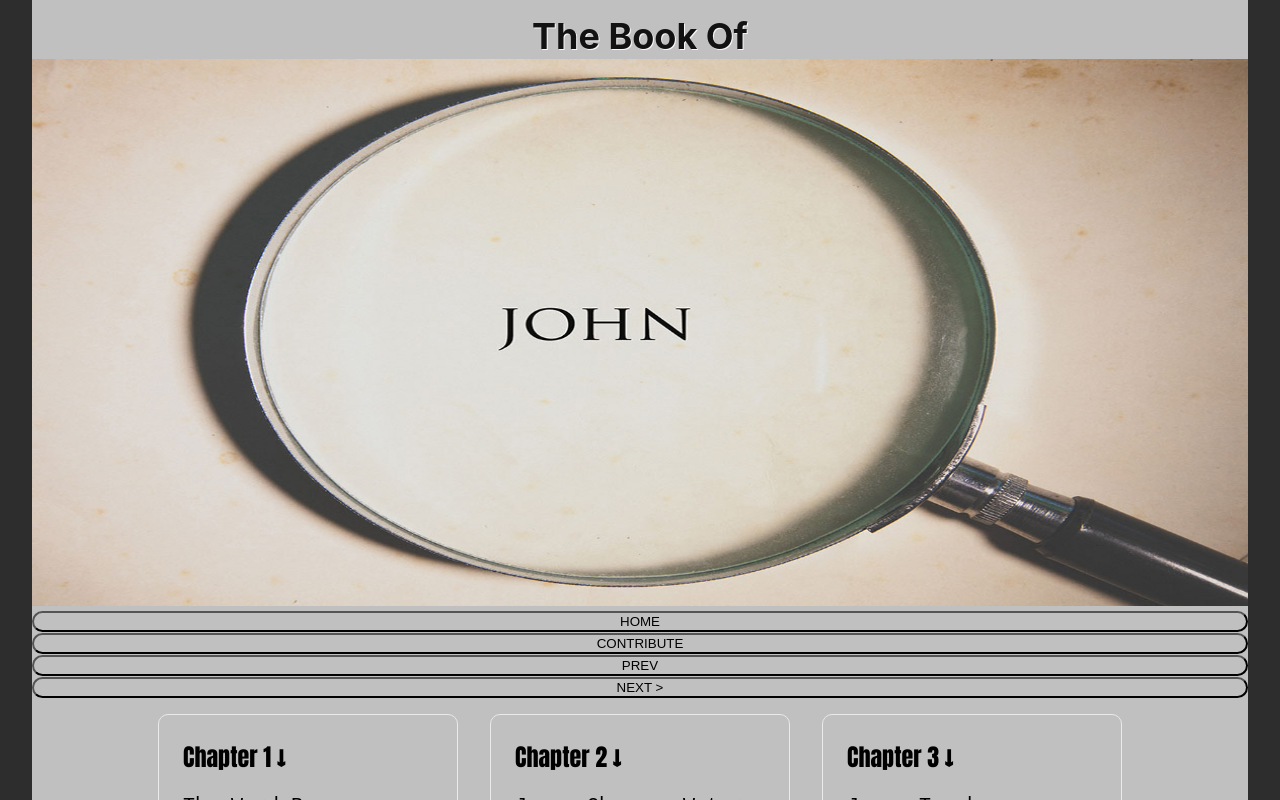
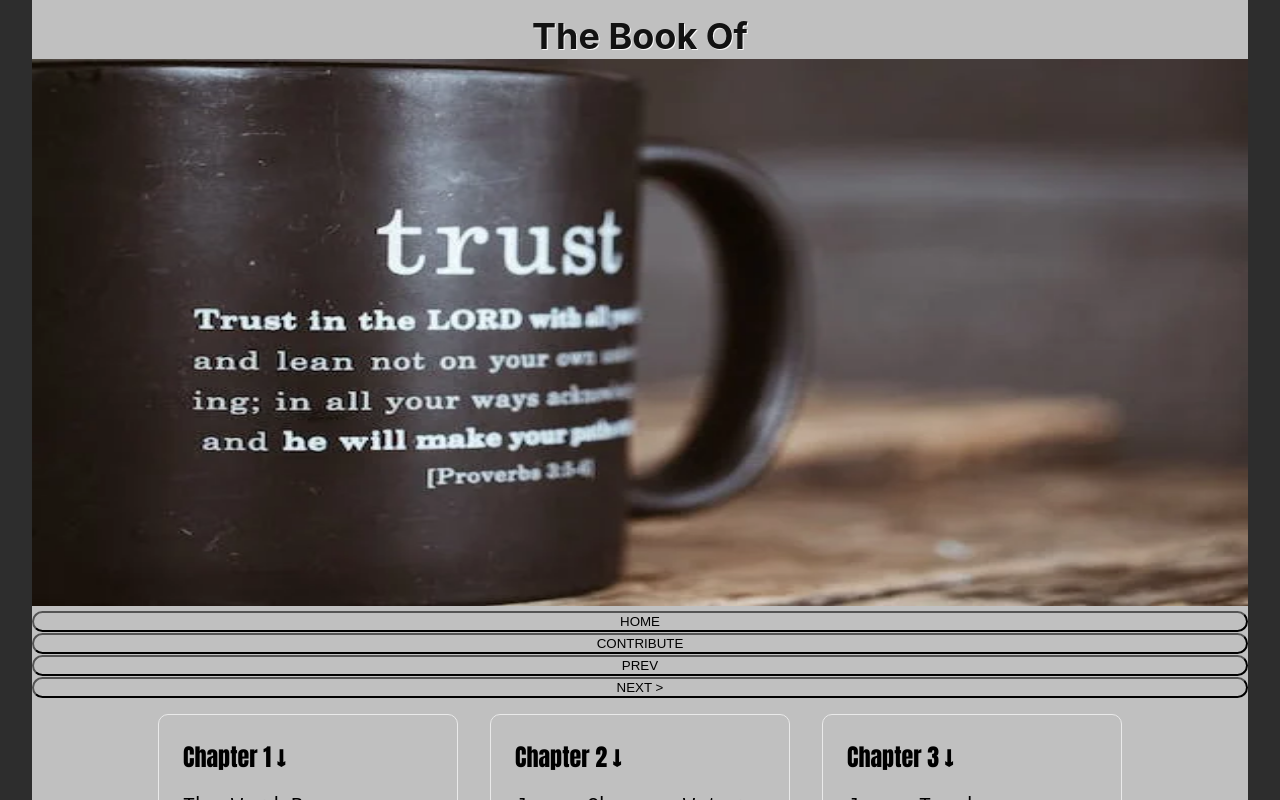
Before and after one commit to jnutt367/john, a Next.js app: page / in a window 1280 px wide. Shown: the top 800 px of the page. Built offline with nearby package versions, Linux system fonts and the light colour scheme.

Commit message:
Update index.js
trust.webp

```diff
--- a/pages/index.js
+++ b/pages/index.js
@@ -18,7 +18,7 @@ export default function Home() {
         </h1>
          <div className={styles.hero}>
        <Image
-                                src="/John_1.jpg"
+                                src="/trust.webp"
                                 alt="john image"
                                 height={900}
                                 width={2000}
```
